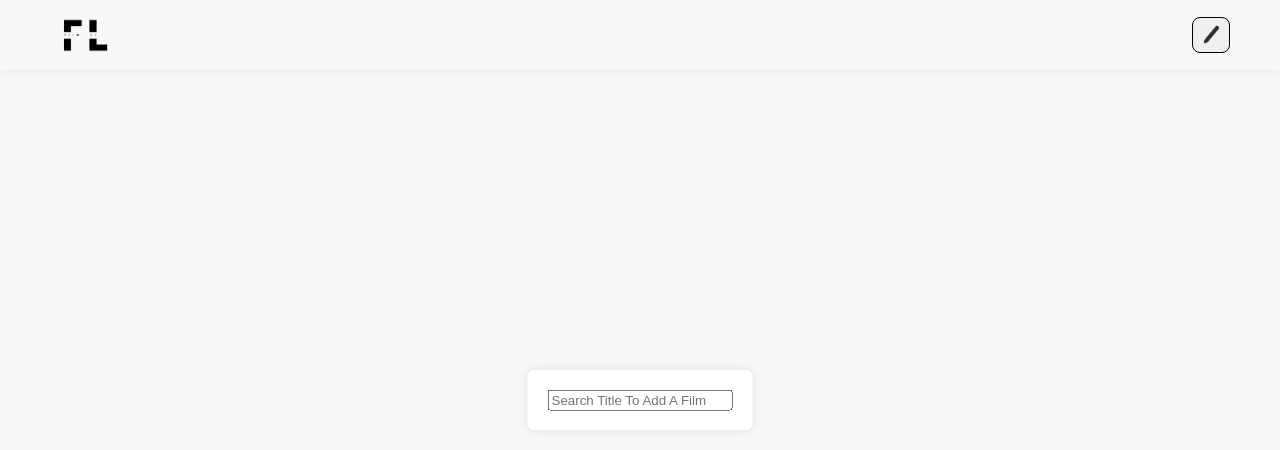
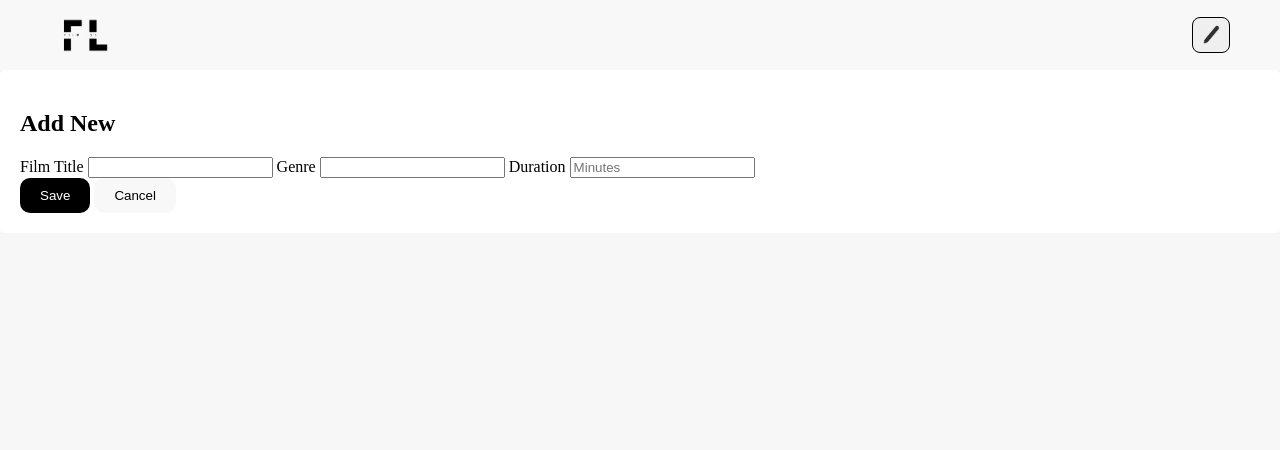
Before and after one commit to seroPark/spar3325-tracker, a website: page public/index.html in a window 1280 px wide. Both pictures are taken after a click on the button 1211 px from the left and 34 px from the top of the page. Drawn offline with Linux system fonts and the light colour scheme; files whose address does not match are found by name.

Commit message:
add button click opens add manually window

```diff
--- a/public/index.html
+++ b/public/index.html
@@ -14,14 +14,39 @@
         <div id = "logo_container">
             <img id = "logo" src="/Users/sera/Desktop/spar3325-tracker/public/assets/logo.png" alt="Film Log Logo">
         </div>
-        <button id = "add_button" onclick="showSearchBar()">
+        <button id = "add_button" onclick="showAddMan()">
             <img src="/Users/sera/Desktop/spar3325-tracker/public/assets/add.png" alt = "add button">
         </button>
     </header>
 
     <!-- Pop Up Search Bar -->
+    <!--
     <div id = "autoComplete_wrapper" class="hidden">
         <input type = "text" placeholder = "Search Title To Add A Film">
+    </div>
+    -->
+
+    <!-- Add Manually Pop Up Window -->
+
+    <div id = "addMan_container" class="hidden">
+        <div class = "popup">
+            <h2>Add New</h2>
+            <form>
+                <label for="title">Film Title</label>
+                <input type="text" id="title" required>
+
+                <label for="genre">Genre</label>
+                <input type="text" id="genre" required>
+
+                <label for="duration">Duration</label>
+                <input type="number" id="duration" placeholder="Minutes" required>
+
+                <div class="button_container">
+                    <button type = "submit" class="save_button">Save</button>
+                    <button type="button" class="cancel_button" onclick="hidePopup()">Cancel</button>
+                </div>
+            </form>
+        </div>
     </div>
 
 <script src="script.js"></script>
--- a/public/script.js
+++ b/public/script.js
@@ -1,24 +1,50 @@
-function showSearchBar() {
-    var searchContainer = document.getElementById("autoComplete_wrapper");
-    searchContainer.classList.toggle("hidden");
+// function showSearchBar() {
+//     var searchContainer = document.getElementById("autoComplete_wrapper");
+//     searchContainer.classList.toggle("hidden");
 
-// Clicking on Add button opens search bar/clicking outside of search bar removes search bar
+// // Clicking on Add button opens search bar/clicking outside of search bar removes search bar
 
-    if (!autoComplete_wrapper.classList.contains("hidden")){
+//     if (!autoComplete_wrapper.classList.contains("hidden")){
+//         document.addEventListener("click", handleOutsideClick);
+//     } else {
+//         document.removeEventListener("click", handleOutsideClick);
+//     }
+// }
+
+function showAddMan() {
+        var addManContainer = document.getElementById("addMan_container");
+        addManContainer.classList.toggle("hidden");
+
+    // Clicking on Add button opens add manually window/clicking outside of window removes window
+
+        if (!addMan_container.classList.contains("hidden")){
             document.addEventListener("click", handleOutsideClick);
         } else {
             document.removeEventListener("click", handleOutsideClick);
         }
     }
 
+
+// function handleOutsideClick(event) {
+//     var searchContainer = document.getElementById("autoComplete_wrapper");
+//     var addButton = document.getElementById("add_button");
+//     var targetElement = event.target;
+
+//     // Check if the click target is outside of the search container and search button
+//     if (!searchContainer.contains(targetElement) && !addButton.contains(targetElement)) {
+//       searchContainer.classList.add("hidden");
+//       document.removeEventListener("click", handleOutsideClick);
+//     }
+//   }
+
   function handleOutsideClick(event) {
-    var searchContainer = document.getElementById("autoComplete_wrapper");
+    var addManWindow = document.getElementById("addMan_container");
     var addButton = document.getElementById("add_button");
     var targetElement = event.target;
 
     // Check if the click target is outside of the search container and search button
-    if (!searchContainer.contains(targetElement) && !addButton.contains(targetElement)) {
-      searchContainer.classList.add("hidden");
+    if (!addManWindow.contains(targetElement) && !addButton.contains(targetElement)) {
+        addManWindow.classList.add("hidden");
         document.removeEventListener("click", handleOutsideClick);
     }
   }
--- a/public/style.css
+++ b/public/style.css
@@ -1,3 +1,8 @@
+/*
+.abc : class
+#abc : id
+*/
+
 body {
 background-color: #f7f7f7;
 margin: 0;
@@ -44,6 +49,7 @@ header {
     background-color: #c5c5c5;
 }
 
+/*
 #autoComplete_wrapper {
     position: fixed;
     top: 50%;
@@ -56,7 +62,44 @@ header {
     align-items: center;
     justify-content: center;
 }
+*/
+
+#addManually {
+    position: fixed;
+    top: 0;
+    left: 0;
+    width: 100%;
+    height: 100%;
+    background-color: rgba(0, 0, 0, 0.5);
+    display: flex;
+    justify-content: center;
+    align-items: center;
+}
+
+.popup {
+    background-color: #ffffff;
+    padding: 20px;
+    border-radius: 5px;
+}
 
 .hidden {
     display: none;
 }
+
+.save_button {
+    background-color: black;
+    color: white;
+    padding: 10px 20px;
+    border: none;
+    border-radius: 10px;
+    cursor: pointer;
+}
+
+.cancel_button {
+    background-color: #f8f8f8;
+    color: black;
+    padding: 10px 20px;
+    border: black;
+    border-radius: 10px;
+    cursor: pointer;
+}
```
Lines whose indentation alone changed are shown as unchanged.
